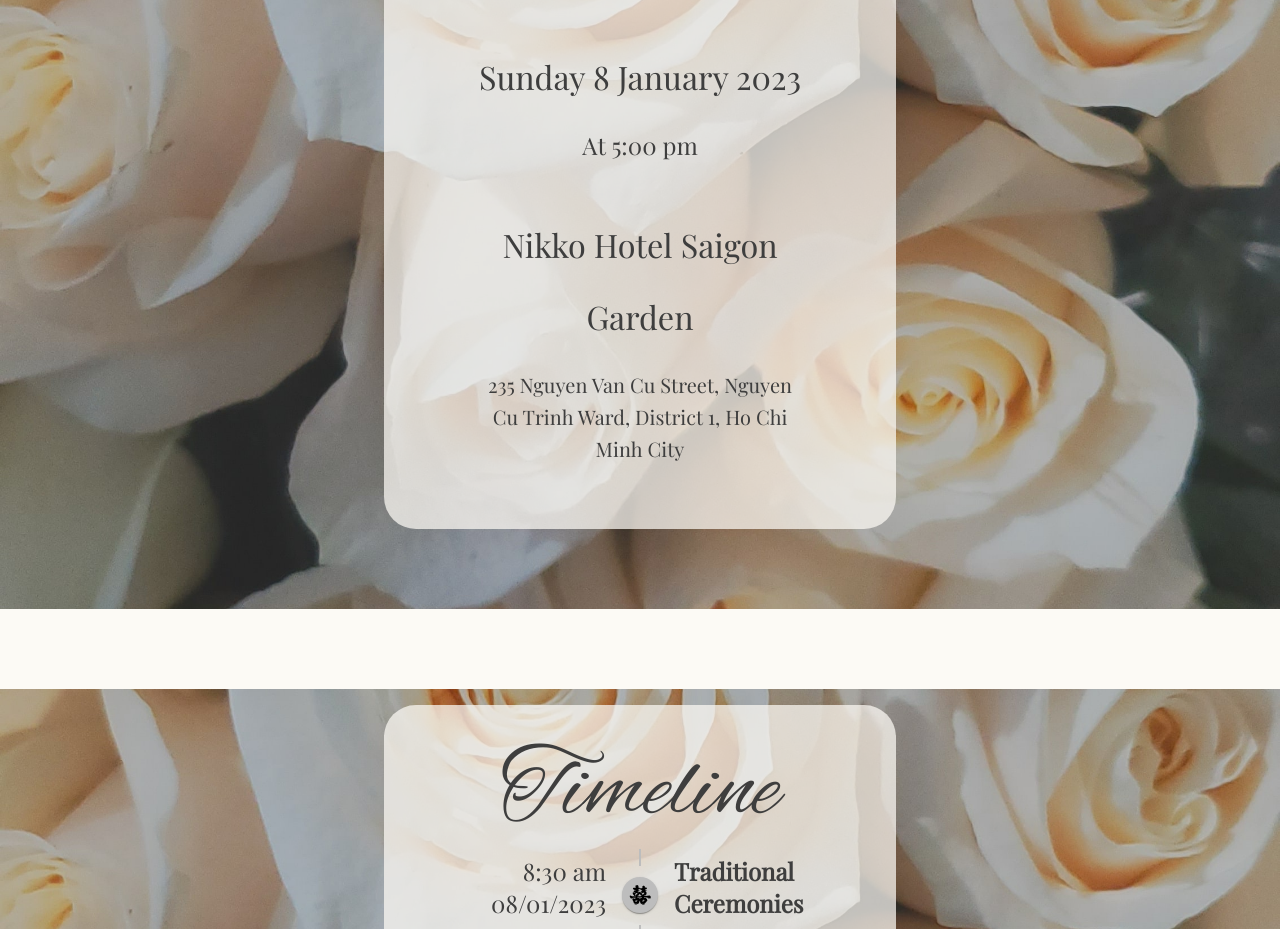
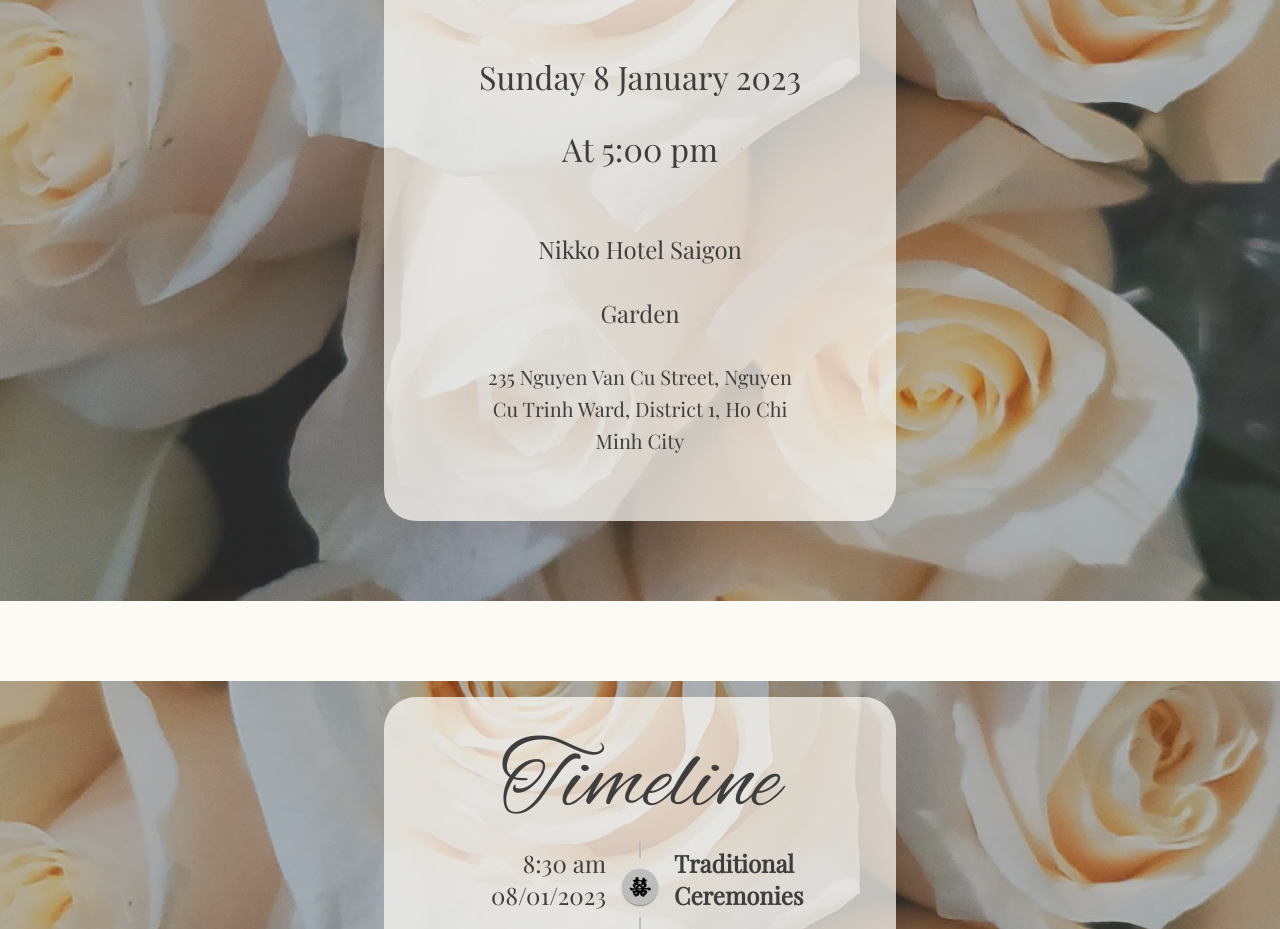
Before and after one commit to james-nair/wedding, a Next.js app: page / in a window 1280 px wide. Shown: the part 2060-2989 px from the top of the page. Built offline with nearby package versions, Linux system fonts and the light colour scheme; no server answers; a web font is replaced by a local one.

Commit message:
make time bigger

```diff
--- a/components/Invite.tsx
+++ b/components/Invite.tsx
@@ -204,16 +204,16 @@ export const Invite = ({ name }: Props) => {
                       day: "numeric",
                     })}
                   </Typography>
-                  <Typography variant="h5" sx={{ mb: "4rem" }}>
+                  <Typography variant="h4" sx={{ mb: "4rem" }}>
                     {`At ${reception.date.toLocaleTimeString("en-AU", {
                       timeStyle: "short",
                     })}`}
                   </Typography>
 
-                  <Typography variant="h4" sx={{ mb: "2rem" }}>
+                  <Typography variant="h5" sx={{ mb: "2rem" }}>
                     {reception.location}
                   </Typography>
-                  <Typography variant="h4" sx={{ mb: "2rem" }}>
+                  <Typography variant="h5" sx={{ mb: "2rem" }}>
                     {reception.room ?? ""}
                   </Typography>
 
```
